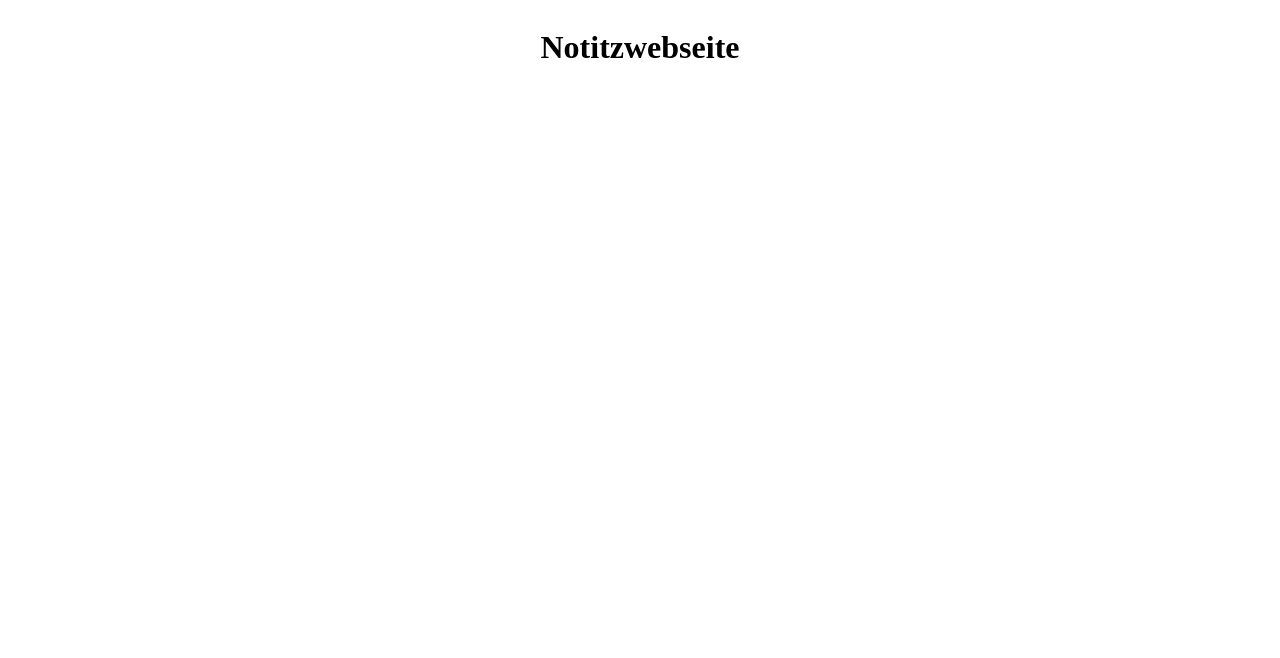
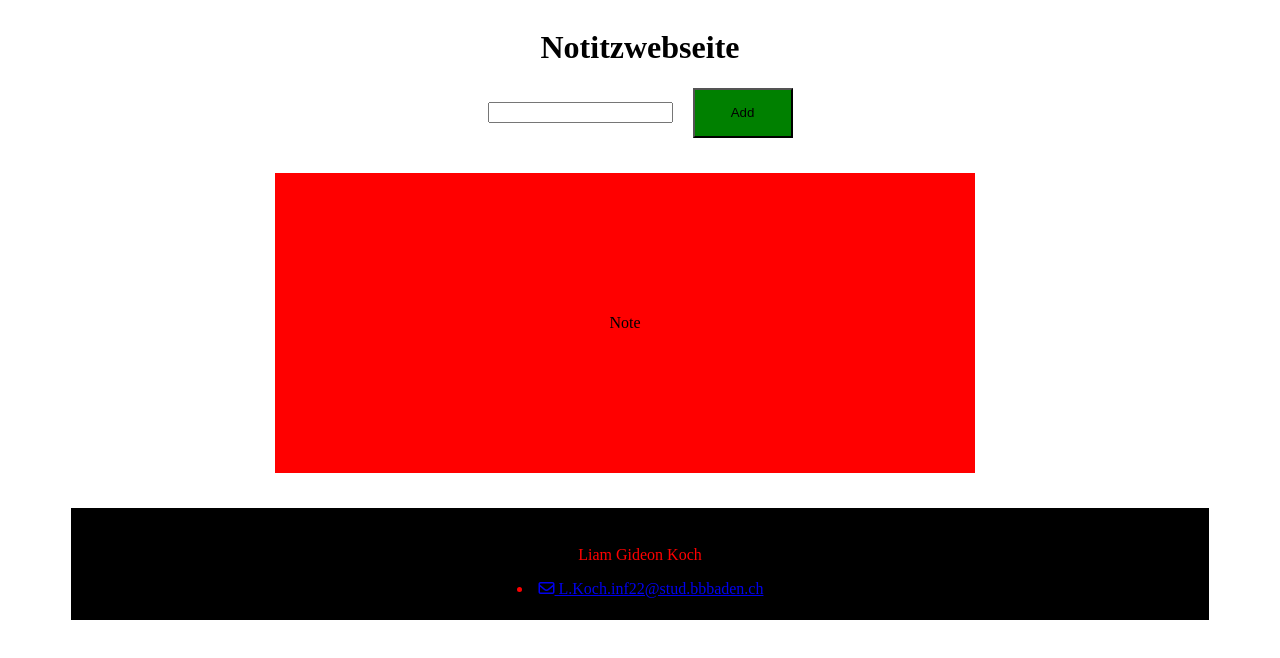
Before and after one commit to TigerL06/LB_321_324, a plain HTML site: page Frontend/index.html in a window 1280 px wide. Drawn offline with Linux system fonts and the light colour scheme.

Commit message:
Grundstruktur Webseite
Wir haben mit diesem Code die Grundstruktur der Webseite gemacht.

```diff
--- a/Frontend/index.html
+++ b/Frontend/index.html
@@ -5,6 +5,7 @@
   <title>Notitzwebseite</title>
   <link href="style.css" rel="stylesheet" type="text/css">
   <meta name="viewport" content="width=device-width, initial-scale=1.0">
+  <link rel="stylesheet" href="https://cdnjs.cloudflare.com/ajax/libs/font-awesome/6.0.0-beta3/css/all.min.css">
 
 </head>
 
@@ -13,14 +14,18 @@
     <h1>Notitzwebseite</h1>
   </header>
   <div id="main">
-    <div class="hello"></div>
+    <div id="top">
+      <input type="text" id = "search">
+      <button id = "add">Add</button>
+    </div>
+    <div class="note">Note</div>
 
   </div>
 
   <script src="app.js" type="text/javascript"></script>
   <footer>
-
-
+    <p>Liam Gideon Koch </p>
+    <li> <a href="mailto:L.Koch.inf22@stud.bbbaden.ch"> <i class="fa-regular fa-envelope"> </i> L.Koch.inf22@stud.bbbaden.ch</a> </li>
   </footer>
 </body>
 
--- a/Frontend/style.css
+++ b/Frontend/style.css
@@ -1,8 +1,15 @@
+body{
+    display: flex;
+    flex-direction: column;
+}
 #main{
     align-self: center;
-    width: 100%;
+    width: 800px;
     height: 80%;
     align-content: center;
+    align-self: center;
+    align-items: center;
+    text-align: center;
 }
 
 header{
@@ -14,4 +21,40 @@ header{
 footer{
     align-self: center;
     align-content: center;
+    background-color: black;
+    width: 90%;
+    height: 7rem;
+    color: red;
+    align-content: center;
+    text-align: center;
 }
+
+#search{
+    align-self: center;
+
+}
+
+#top{
+    align-self: center;
+}
+
+#add{
+    width: 100px;
+    height: 50px;
+    background-color: green;
+    top: 10px;  /* Abstand vom oberen Rand */
+    right: 10px; /* Abstand vom rechten Rand */
+    align-self: ri;
+    margin-left: 1rem;
+}
+
+.note{
+    width: 700px;
+    height: 300px;
+    align-self: center;
+    align-content: center;
+    text-align: center;
+    background-color: red;
+    top: 60px;
+    margin: 35px;
+}
```
